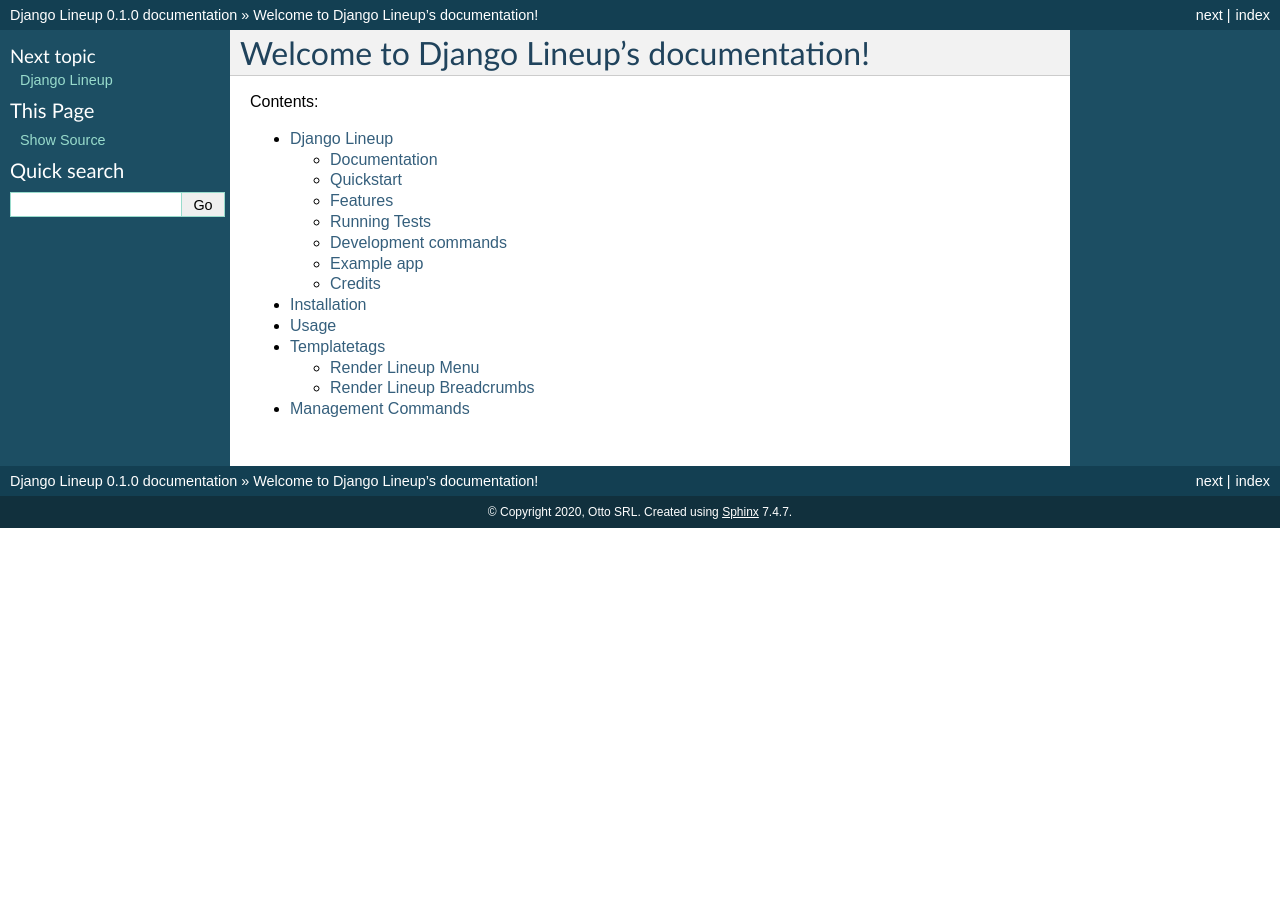
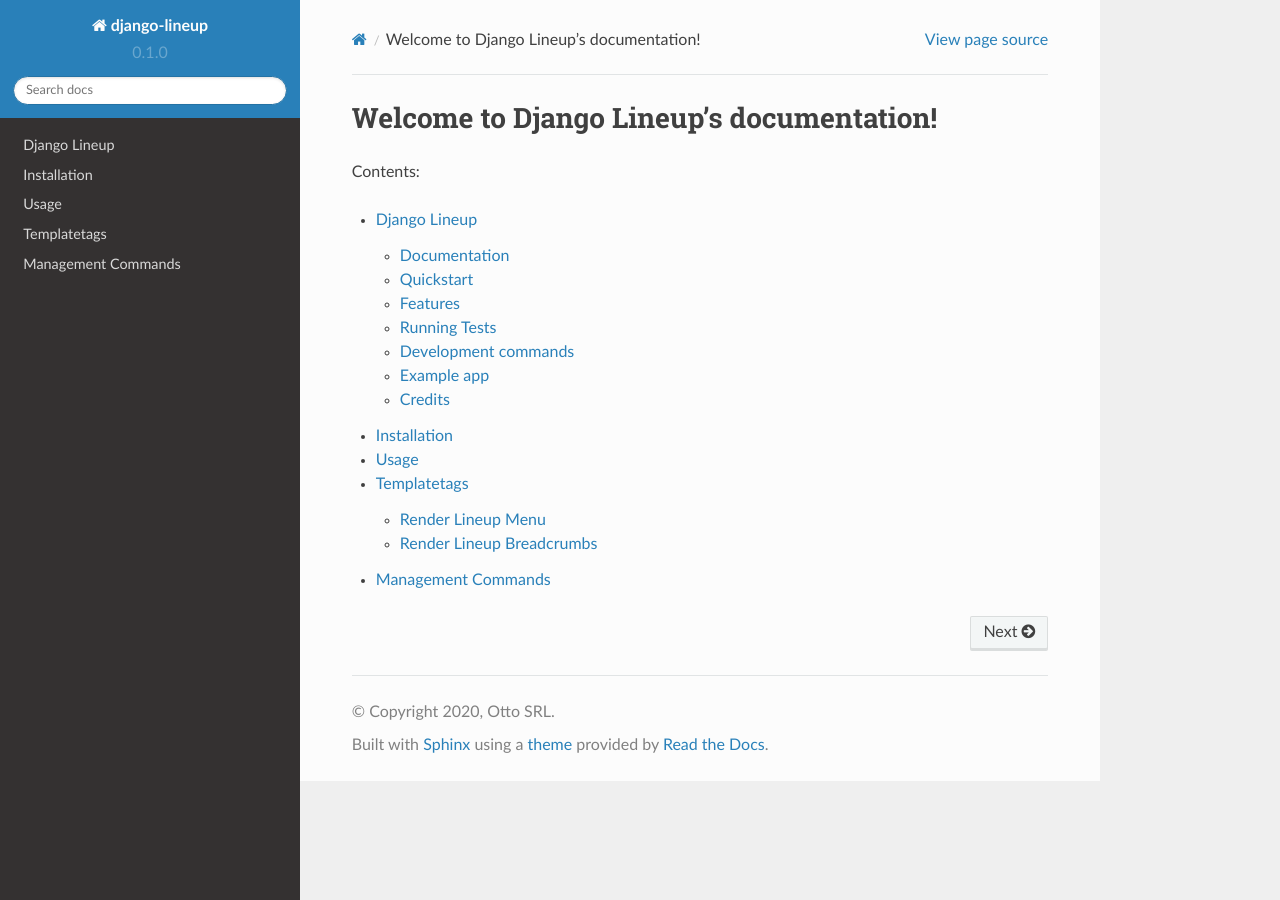
Before and after one commit to otto-torino/django-lineup, a Sphinx documentation site: the page built from docs/index.rst, in a window 1280 px wide. Built offline with Sphinx 7.4.7 and the Read the Docs theme 2.0.0, drawn with Linux system fonts in a browser that asks for light colours; some of the changed lines change nothing that is shown.

Commit message:
updates docs

```diff
--- a/docs/conf.py
+++ b/docs/conf.py
@@ -1,9 +1,10 @@
 # -*- coding: utf-8 -*-
 #
-# complexity documentation build configuration file, created by
-# sphinx-quickstart on Tue Jul  9 22:26:36 2013.
+# django-baton documentation build configuration file, created by
+# sphinx-quickstart on Wed Feb 15 12:25:38 2017.
 #
-# This file is execfile()d with the current directory set to its containing dir.
+# This file is execfile()d with the current directory set to its
+# containing dir.
 #
 # Note that not all possible configuration values are present in this
 # autogenerated file.
@@ -11,244 +12,145 @@
 # All configuration values have a default; values that are commented out
 # serve to show the default.
 
-import sys, os
-
 # If extensions (or modules to document with autodoc) are in another directory,
 # add these directories to sys.path here. If the directory is relative to the
 # documentation root, use os.path.abspath to make it absolute, like shown here.
-#sys.path.insert(0, os.path.abspath('.'))
+#
+# import os
+# import sys
+# sys.path.insert(0, os.path.abspath('.'))
+import sphinx_rtd_theme
 
-cwd = os.getcwd()
-parent = os.path.dirname(cwd)
-sys.path.append(parent)
-
-import lineup
-
-# -- General configuration -----------------------------------------------------
+# -- General configuration ------------------------------------------------
 
 # If your documentation needs a minimal Sphinx version, state it here.
-#needs_sphinx = '1.0'
+#
+# needs_sphinx = '1.0'
 
-# Add any Sphinx extension module names here, as strings. They can be extensions
-# coming with Sphinx (named 'sphinx.ext.*') or your custom ones.
-extensions = ['sphinx.ext.autodoc', 'sphinx.ext.viewcode']
+# Add any Sphinx extension module names here, as strings. They can be
+# extensions coming with Sphinx (named 'sphinx.ext.*') or your custom
+# ones.
+extensions = ['sphinx.ext.viewcode']
 
 # Add any paths that contain templates here, relative to this directory.
 templates_path = ['_templates']
 
-# The suffix of source filenames.
+# The suffix(es) of source filenames.
+# You can specify multiple suffix as a list of string:
+#
+# source_suffix = ['.rst', '.md']
 source_suffix = '.rst'
-
-# The encoding of source files.
-#source_encoding = 'utf-8-sig'
 
 # The master toctree document.
 master_doc = 'index'
 
 # General information about the project.
-project = u'Django Lineup'
+project = u'django-lineup'
 copyright = u'2020, Otto SRL'
+author = u'abidibo'
 
 # The version info for the project you're documenting, acts as replacement for
 # |version| and |release|, also used in various other places throughout the
 # built documents.
 #
 # The short X.Y version.
-version = lineup.__version__
+version = u'0.1.0'
 # The full version, including alpha/beta/rc tags.
-release = lineup.__version__
+release = u'0.1.0'
 
 # The language for content autogenerated by Sphinx. Refer to documentation
 # for a list of supported languages.
-#language = None
-
-# There are two options for replacing |today|: either, you set today to some
-# non-false value, then it is used:
-#today = ''
-# Else, today_fmt is used as the format for a strftime call.
-#today_fmt = '%B %d, %Y'
+#
+# This is also used if you do content translation via gettext catalogs.
+# Usually you set "language" from the command line for these cases.
+language = None
 
 # List of patterns, relative to source directory, that match files and
 # directories to ignore when looking for source files.
-exclude_patterns = ['_build']
-
-# The reST default role (used for this markup: `text`) to use for all documents.
-#default_role = None
-
-# If true, '()' will be appended to :func: etc. cross-reference text.
-#add_function_parentheses = True
-
-# If true, the current module name will be prepended to all description
-# unit titles (such as .. function::).
-#add_module_names = True
-
-# If true, sectionauthor and moduleauthor directives will be shown in the
-# output. They are ignored by default.
-#show_authors = False
+# This patterns also effect to html_static_path and html_extra_path
+exclude_patterns = ['_build', 'Thumbs.db', '.DS_Store']
 
 # The name of the Pygments (syntax highlighting) style to use.
 pygments_style = 'sphinx'
 
-# A list of ignored prefixes for module index sorting.
-#modindex_common_prefix = []
-
-# If true, keep warnings as "system message" paragraphs in the built documents.
-#keep_warnings = False
+# If true, `todo` and `todoList` produce output, else they produce nothing.
+todo_include_todos = False
 
 
-# -- Options for HTML output ---------------------------------------------------
+# -- Options for HTML output ----------------------------------------------
 
 # The theme to use for HTML and HTML Help pages.  See the documentation for
 # a list of builtin themes.
-html_theme = 'default'
+#
+# html_theme = 'alabaster'
+
+html_theme = "sphinx_rtd_theme"
+html_theme_path = [sphinx_rtd_theme.get_html_theme_path()]
 
 # Theme options are theme-specific and customize the look and feel of a theme
 # further.  For a list of options available for each theme, see the
 # documentation.
-#html_theme_options = {}
-
-# Add any paths that contain custom themes here, relative to this directory.
-#html_theme_path = []
-
-# The name for this set of Sphinx documents.  If None, it defaults to
-# "<project> v<release> documentation".
-#html_title = None
-
-# A shorter title for the navigation bar.  Default is the same as html_title.
-#html_short_title = None
-
-# The name of an image file (relative to this directory) to place at the top
-# of the sidebar.
-#html_logo = None
-
-# The name of an image file (within the static path) to use as favicon of the
-# docs.  This file should be a Windows icon file (.ico) being 16x16 or 32x32
-# pixels large.
-#html_favicon = None
+#
+# html_theme_options = {}
 
 # Add any paths that contain custom static files (such as style sheets) here,
 # relative to this directory. They are copied after the builtin static files,
 # so a file named "default.css" will overwrite the builtin "default.css".
 html_static_path = ['_static']
 
-# If not '', a 'Last updated on:' timestamp is inserted at every page bottom,
-# using the given strftime format.
-#html_last_updated_fmt = '%b %d, %Y'
 
-# If true, SmartyPants will be used to convert quotes and dashes to
-# typographically correct entities.
-#html_use_smartypants = True
-
-# Custom sidebar templates, maps document names to template names.
-#html_sidebars = {}
-
-# Additional templates that should be rendered to pages, maps page names to
-# template names.
-#html_additional_pages = {}
-
-# If false, no module index is generated.
-#html_domain_indices = True
-
-# If false, no index is generated.
-#html_use_index = True
-
-# If true, the index is split into individual pages for each letter.
-#html_split_index = False
-
-# If true, links to the reST sources are added to the pages.
-#html_show_sourcelink = True
-
-# If true, "Created using Sphinx" is shown in the HTML footer. Default is True.
-#html_show_sphinx = True
-
-# If true, "(C) Copyright ..." is shown in the HTML footer. Default is True.
-#html_show_copyright = True
-
-# If true, an OpenSearch description file will be output, and all pages will
-# contain a <link> tag referring to it.  The value of this option must be the
-# base URL from which the finished HTML is served.
-#html_use_opensearch = ''
-
-# This is the file name suffix for HTML files (e.g. ".xhtml").
-#html_file_suffix = None
+# -- Options for HTMLHelp output ------------------------------------------
 
 # Output file base name for HTML help builder.
 htmlhelp_basename = 'django-lineupdoc'
 
 
-# -- Options for LaTeX output --------------------------------------------------
+# -- Options for LaTeX output ---------------------------------------------
 
 latex_elements = {
-# The paper size ('letterpaper' or 'a4paper').
-#'papersize': 'letterpaper',
+    # The paper size ('letterpaper' or 'a4paper').
+    #
+    # 'papersize': 'letterpaper',
 
-# The font size ('10pt', '11pt' or '12pt').
-#'pointsize': '10pt',
+    # The font size ('10pt', '11pt' or '12pt').
+    #
+    # 'pointsize': '10pt',
 
-# Additional stuff for the LaTeX preamble.
-#'preamble': '',
+    # Additional stuff for the LaTeX preamble.
+    #
+    # 'preamble': '',
+
+    # Latex figure (float) alignment
+    #
+    # 'figure_align': 'htbp',
 }
 
 # Grouping the document tree into LaTeX files. List of tuples
-# (source start file, target name, title, author, documentclass [howto/manual]).
+# (source start file, target name, title,
+#  author, documentclass [howto, manual, or own class]).
 latex_documents = [
-  ('index', 'django-lineup.tex', u'Django Lineup Documentation',
-   u'abidibo', 'manual'),
+    (master_doc, 'django-lineup.tex', u'django-lineup Documentation',
+     u'abidibo', 'manual'),
 ]
 
-# The name of an image file (relative to this directory) to place at the top of
-# the title page.
-#latex_logo = None
 
-# For "manual" documents, if this is true, then toplevel headings are parts,
-# not chapters.
-#latex_use_parts = False
-
-# If true, show page references after internal links.
-#latex_show_pagerefs = False
-
-# If true, show URL addresses after external links.
-#latex_show_urls = False
-
-# Documents to append as an appendix to all manuals.
-#latex_appendices = []
-
-# If false, no module index is generated.
-#latex_domain_indices = True
-
-
-# -- Options for manual page output --------------------------------------------
+# -- Options for manual page output ---------------------------------------
 
 # One entry per manual page. List of tuples
 # (source start file, name, description, authors, manual section).
 man_pages = [
-    ('index', 'django-lineup', u'Django Lineup Documentation',
-     [u'abidibo'], 1)
+    (master_doc, 'django-lineup', u'django-lineup Documentation',
+     [author], 1)
 ]
 
-# If true, show URL addresses after external links.
-#man_show_urls = False
 
-
-# -- Options for Texinfo output ------------------------------------------------
+# -- Options for Texinfo output -------------------------------------------
 
 # Grouping the document tree into Texinfo files. List of tuples
 # (source start file, target name, title, author,
 #  dir menu entry, description, category)
 texinfo_documents = [
-  ('index', 'django-lineup', u'Django Lineup Documentation',
-   u'abidibo', 'django-lineup', 'One line description of project.',
-   'Miscellaneous'),
+    (master_doc, 'django-lineup', u'django-lineup Documentation',
+     author, 'django-lineup', 'Navigation system for Django sites',
+     'Miscellaneous'),
 ]
-
-# Documents to append as an appendix to all manuals.
-#texinfo_appendices = []
-
-# If false, no module index is generated.
-#texinfo_domain_indices = True
-
-# How to display URL addresses: 'footnote', 'no', or 'inline'.
-#texinfo_show_urls = 'footnote'
-
-# If true, do not generate a @detailmenu in the "Top" node's menu.
-#texinfo_no_detailmenu = False
```
